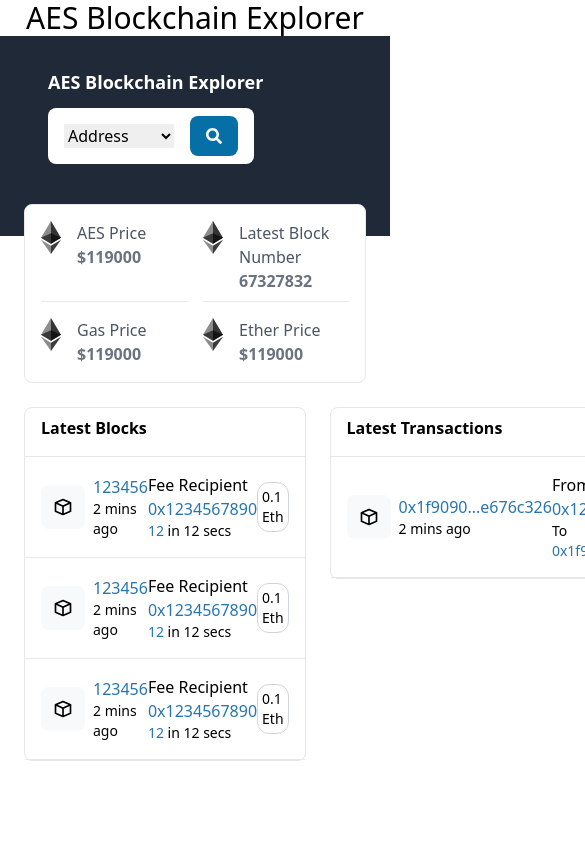
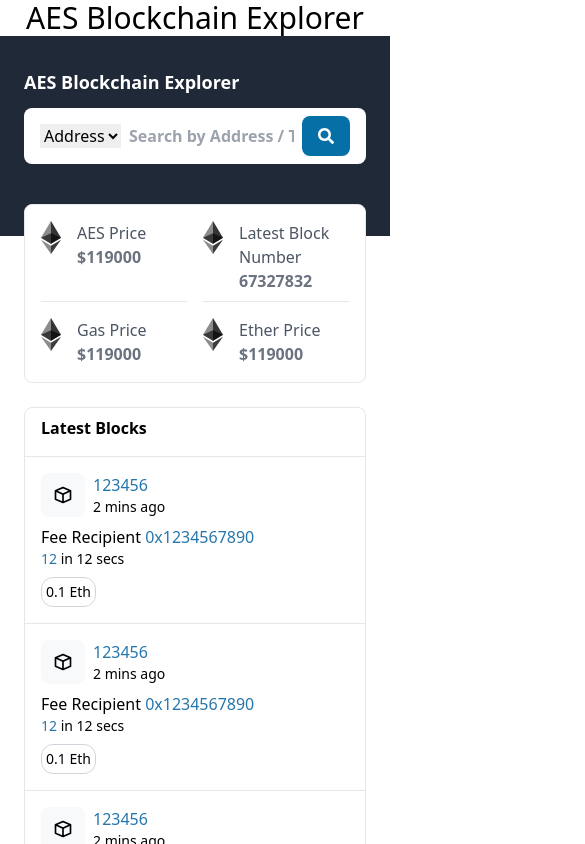
Before and after one commit to Sayem98/explorer, a React (Vite) app: page / in a window 390 px wide. Shown: the top 844 px of the page, 585 px wide, since content can reach past the window. Built offline with nearby package versions, Linux system fonts and the light colour scheme.

Commit message:
Responsive design

```diff
--- a/src/components/LatestTransaction.jsx
+++ b/src/components/LatestTransaction.jsx
@@ -2,7 +2,7 @@ import { BiCube } from "react-icons/bi";
 
 function SingleItem({ number, type, time, fee, recipient, txns, reward }) {
   return (
-    <div className="w-full flex items-center justify-between px-4 py-4 border-b border-gray-200">
+    <div className="w-full flex flex-col gap-2 md:gap-0 md:flex-row md:items-center justify-between px-4 py-4 border-b border-gray-200">
       <div className="flex items-center gap-2">
         <div className="bg-[#f8f9fa] p-3 rounded-lg">
           <BiCube size={20} />
@@ -38,7 +38,7 @@ function SingleItem({ number, type, time, fee, recipient, txns, reward }) {
         )}
       </div>
 
-      <span className="border text-sm border-gray-300 p-1 rounded-xl">
+      <span className="border self-start text-sm border-gray-300 p-1 rounded-xl">
         {reward} Eth
       </span>
     </div>
@@ -48,7 +48,7 @@ function SingleItem({ number, type, time, fee, recipient, txns, reward }) {
 function LatestTransaction() {
   return (
     <div className="max-w-[1400px] w-full mx-auto px-6 space-y-3 mt-6">
-      <div className="flex items-start gap-6">
+      <div className="flex flex-col md:flex-row items-start gap-6">
         <div className="bg-white border border-gray-200 rounded-lg w-full">
           <h2 className="border-b pb-4 font-semibold py-2 px-4">
             Latest Blocks
--- a/src/components/SearchBar.jsx
+++ b/src/components/SearchBar.jsx
@@ -2,13 +2,13 @@ import { FaSearch } from "react-icons/fa";
 
 function SearchBar() {
   return (
-    <div className="w-full h-[200px] bg-[#1f2937] px-6 py-8">
+    <div className="w-full h-[200px] bg-[#1f2937] md:px-6 py-8">
       <div className="max-w-[1400px] w-full mx-auto px-6 space-y-3">
         <h2 className="text-lg text-white font-semibold">
           AES Blockchain Explorer
         </h2>
-        <div className="flex items-center gap-2 bg-white px-4 py-2 rounded-lg w-[70%]">
-          <select className="focus:outline-none w-[7rem]">
+        <div className="flex items-center gap-2 bg-white px-4 py-2 rounded-lg md:w-[70%]">
+          <select className="focus:outline-none md:w-[7rem]">
             <option value="address" className="text-semibold">
               Address
             </option>
```
